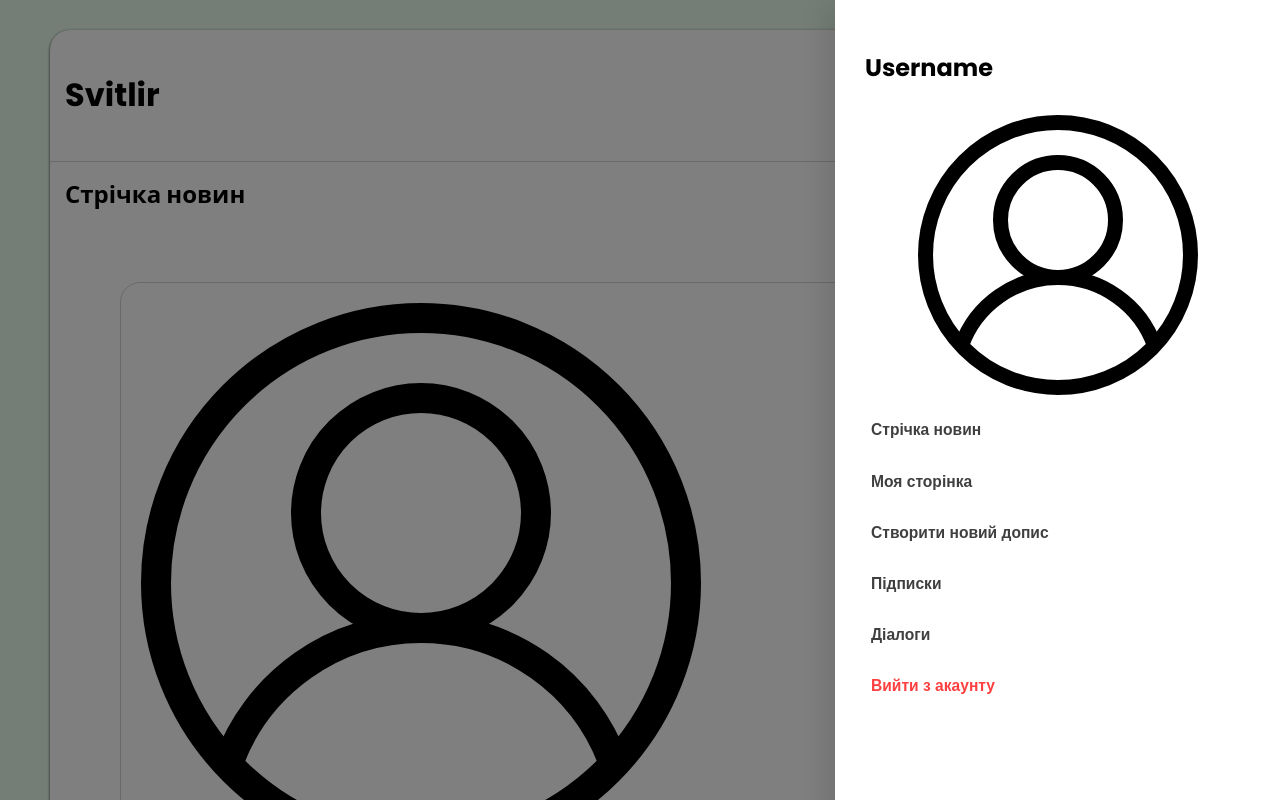
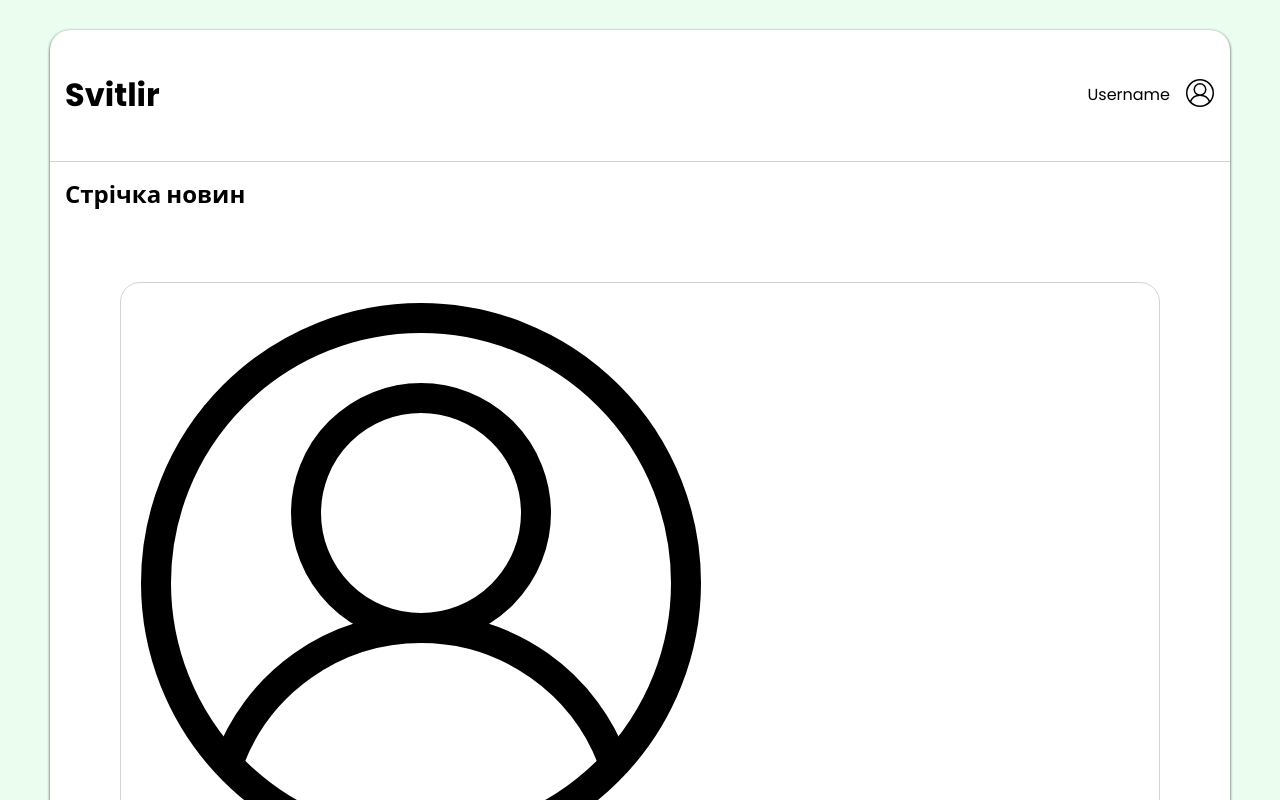
Before and after one commit to Sl0wdive/MERN-Social-Media-Frontend, a React (Create React App) app: page / in a window 1280 px wide. Shown: the top 800 px of the page. Built offline with nearby package versions, Linux system fonts and the light colour scheme.

Commit message:
drawer hook added

```diff
--- a/src/App.js
+++ b/src/App.js
@@ -11,12 +11,11 @@ const arr = [
 ];
 
 function App() {
+  const [drawerOpened, setDrawerOpened] = React.useState(false);
   return (
-
     <div className="Wrapper">
-      <Drawer/>
-      <Header/>
-
+      {drawerOpened ? <Drawer onClose={()=>setDrawerOpened(false)}/> : null}
+      <Header onClickDrawer={()=>setDrawerOpened(true)}/>
       <div className="Content">
         <h2>Стрічка новин</h2>
         {arr.map((obj)=>(
--- a/src/components/Drawer/index.js
+++ b/src/components/Drawer/index.js
@@ -1,8 +1,8 @@
 import styles from './Drawer.module.scss'
 
-function Drawer(){
+function Drawer(props){
     return(
-        <div /*style={{display: 'none'}}*/ className={styles.DrawerShadow}>
+        <div onClick={props.onClose} className={styles.DrawerShadow}>
             <div className={styles.Drawer}>
                 <h2>Username</h2>
                 <div className={styles.Info}>
--- a/src/components/Header/index.jsx
+++ b/src/components/Header/index.jsx
@@ -3,7 +3,7 @@ import Button from '@mui/material/Button';
 
 import styles from './Header.module.scss'
 
-function Header(){
+function Header(props){
     const isAuth = false;
 
     const onClickLogout = () => {};
@@ -17,7 +17,7 @@ function Header(){
                 <p>
                     Username
                 </p>
-                <img width={30} height ={30} src = "/img/user.svg" />
+                <img onClick={props.onClickDrawer} width={30} height ={30} src = "/img/user.svg" />
             </div>
         </header>
     );
```
